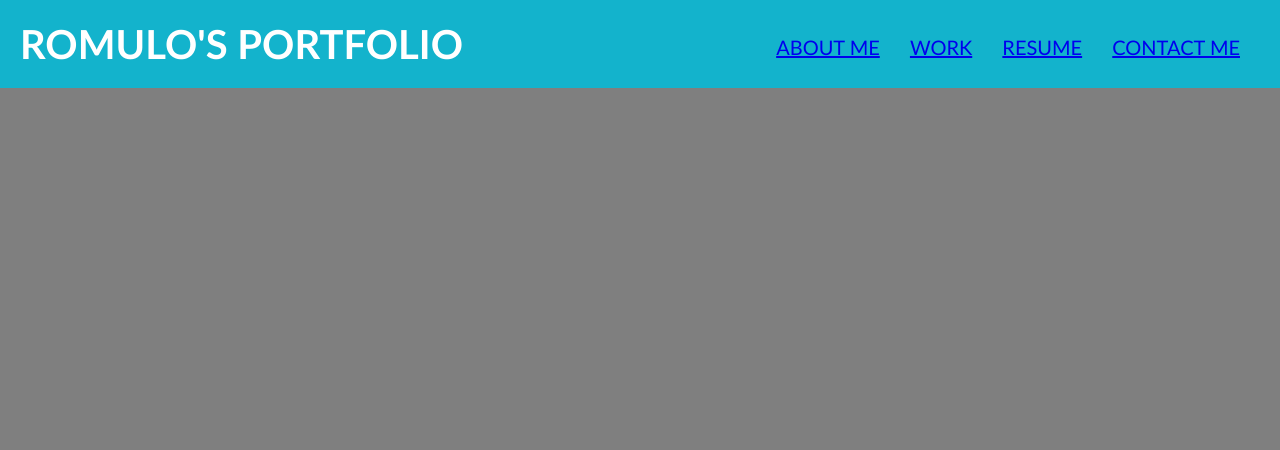
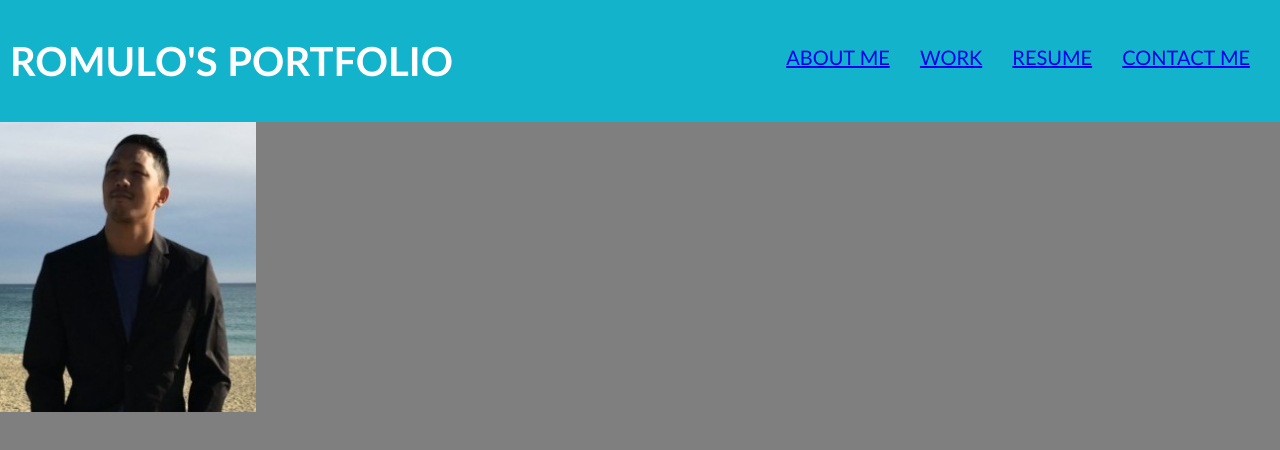
Before and after one commit to rapostoljr/challenge_2_creating_my_portfolio, a plain HTML site: page index.html in a window 1280 px wide. Drawn offline with Linux system fonts and the light colour scheme.

Commit message:
add :root to .css, added images headshot.jpg

```diff
--- a/assets/css/style.css
+++ b/assets/css/style.css
@@ -1,18 +1,19 @@
-* {
-    box-sizing: border-box;
-    padding: 0;
-    margin: 0;
+:root {
+    --background-color: #7f7f7f;
+    --text-color: white;
+    --header-bg-color: #13b3cc;
 }
 
 body {
-    background-color: #7f7f7f;
+    margin: 0;
+    background-color: var(--background-color);
 }
 
 header {
-    padding: 20px;
+    padding: 10px;
     font-family: 'Trebuchet MS', 'Lucida Sans Unicode', 'Lucida Grande', 'Lucida Sans', Arial, sans-serif;
-    background-color: #13b3cc;
-    color: #ffffff;
+    background-color: var(--header-bg-color);
+    color: var(--text-color);
 }
 
 h1 {
@@ -36,3 +37,11 @@ nav ul li {
     display: inline-block;
     margin-left: 25px;
 }
+
+.headshot {
+    height: 290px;
+    width: 20%;
+    background-image: url("../images/headshot.jpg");
+    background-size: cover;
+    background-position: center;
+}
--- a/index.html
+++ b/index.html
@@ -26,5 +26,6 @@
         </ul>
     </nav>
     </header>
+    <section class="headshot" title="Head Shot"></section>
 </body>
 </html>
```
Also changed, not shown: assets/images/headshot.jpg (added).
